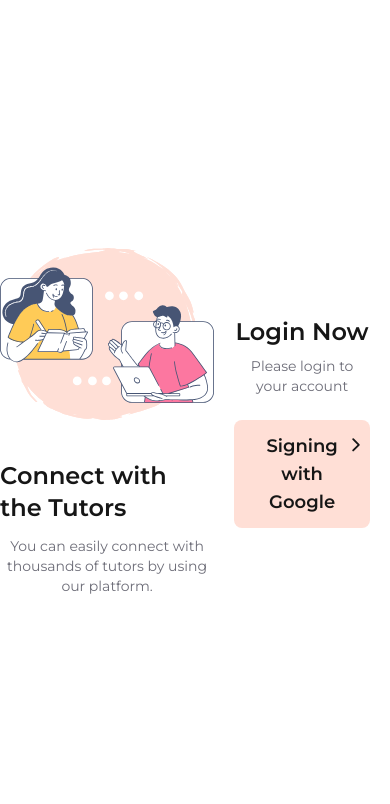
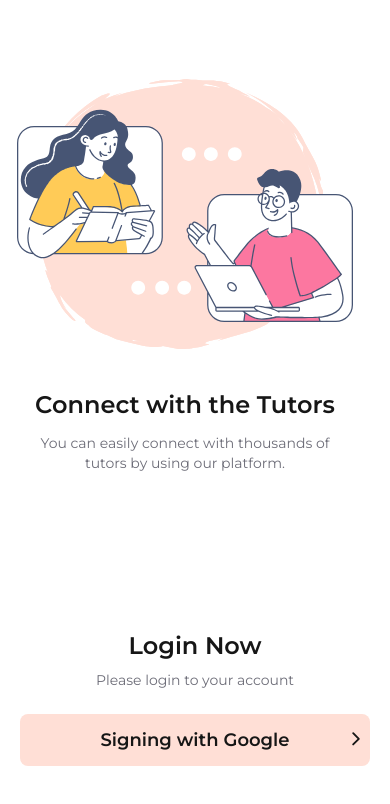
Before and after one commit to fullstack-guy/webminal, a Next.js app: page /login in a window 390 px wide. Shown: the top 804 px of the page. Built offline with nearby package versions, Linux system fonts and the light colour scheme.

Commit message:
:apple:  added responsive design

```diff
--- a/pages/login/index.js
+++ b/pages/login/index.js
@@ -13,7 +13,7 @@
         />
       </Head>
       <main className='default-container'>
-        <div className='flex h-full'>
+        <div className='flex flex-col md:flex-row h-full'>
           <div className='flex-grow  flex flex-col items-center justify-center pr-5'>
             <Image
               src='/images/login.svg'
@@ -27,7 +27,7 @@
               platform.
             </p>
           </div>
-          <div className='flex flex-grow flex-col justify-center items-center pr-5'>
+          <div className='flex flex-grow flex-col justify-center items-center px-5'>
             <div className='text-center mb-6'>
               <h1 className='mb-2'>Login Now</h1>
               <p className='paragraph-3'>Please login to your account</p>
```
